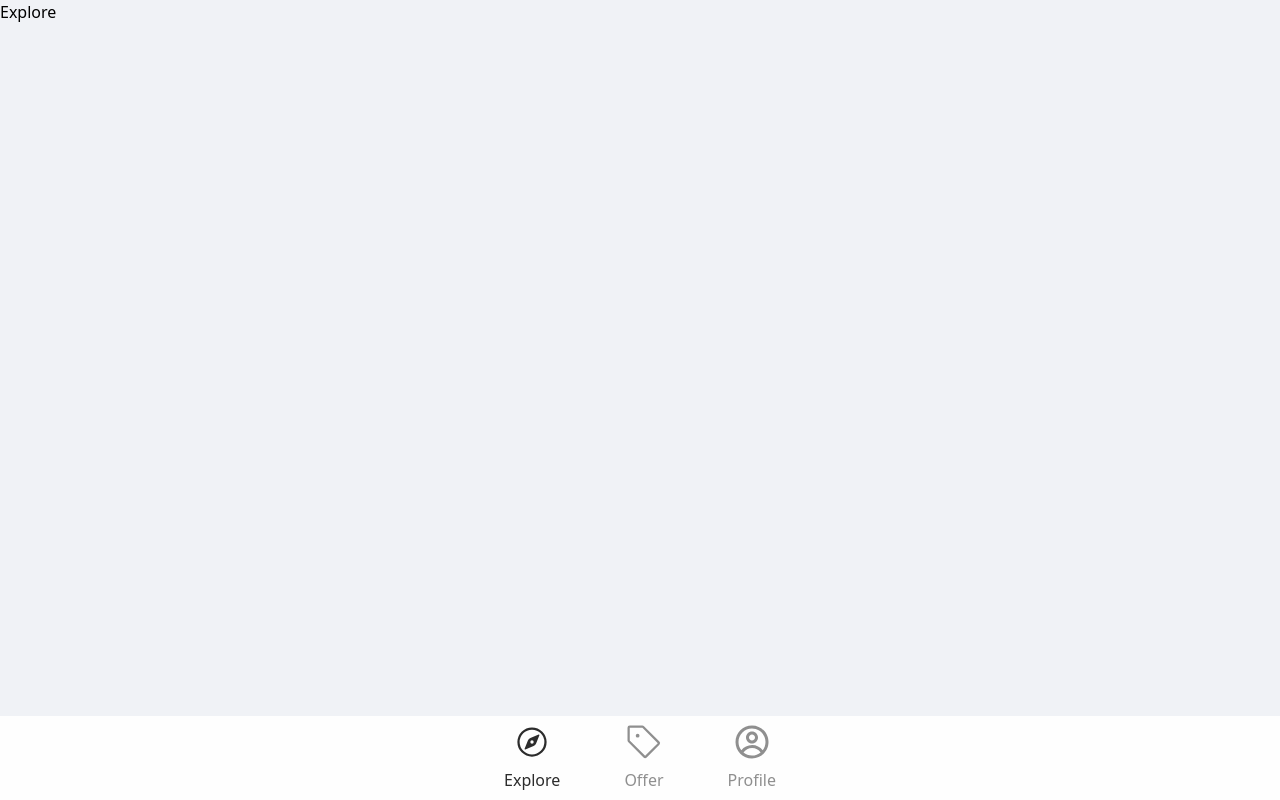
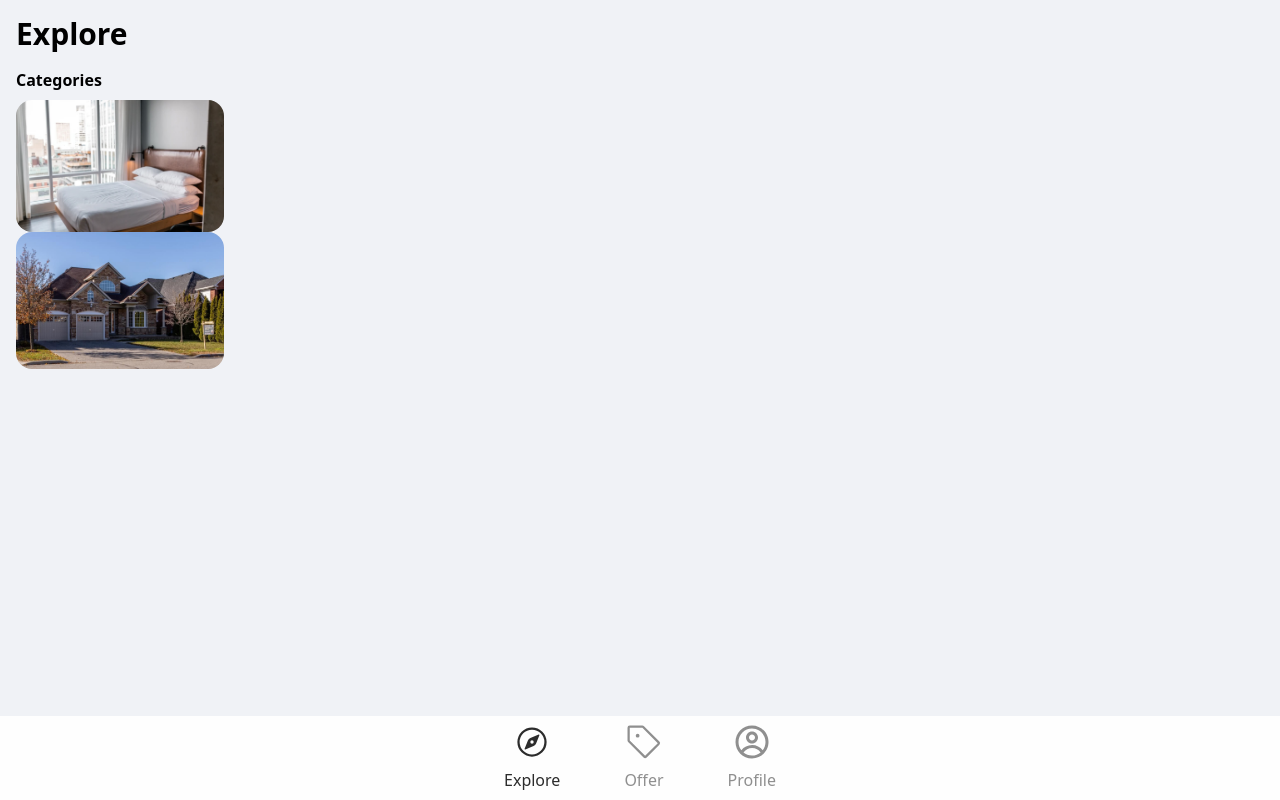
Before and after one commit to easyrilwan/mousemarketplacesublet, a React (Vite) app: page / in a window 1280 px wide. Built offline with nearby package versions, Linux system fonts and the light colour scheme.

Commit message:
Explore page

```diff
--- a/src/pages/Explore.tsx
+++ b/src/pages/Explore.tsx
@@ -1,5 +1,36 @@
+import { Link } from "react-router-dom";
+
+import rentCategoryImage from "../assets/jpg/rentCategoryImage.jpg";
+import sellCategoryImage from "../assets/jpg/sellCategoryImage.jpg";
+
 export default function Explore() {
   return (
-    <div>Explore</div>
-  )
+    <div className="space-y-4 p-4">
+      <h1 className="text-3xl font-bold">Explore</h1>
+
+      <div className="space-y-2">
+        {/* Slider */}
+
+        <p className="font-semibold">Categories</p>
+
+        <div>
+          <Link to="/category/rent">
+            <img
+              src={rentCategoryImage}
+              alt="rent"
+              className="size-1/6 rounded-2xl object-cover"
+            />
+          </Link>
+
+          <Link to="/category/sell">
+            <img
+              src={sellCategoryImage}
+              alt="sell"
+              className="size-1/6 rounded-2xl object-cover"
+            />
+          </Link>
+        </div>
+      </div>
+    </div>
+  );
 }
```
